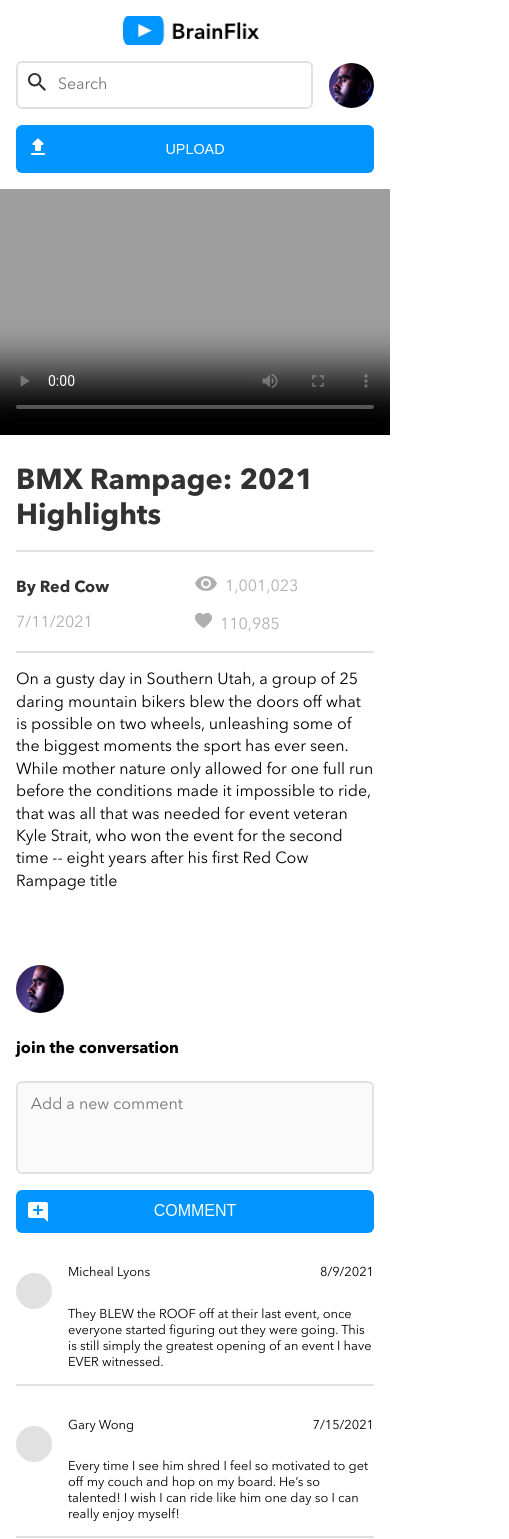
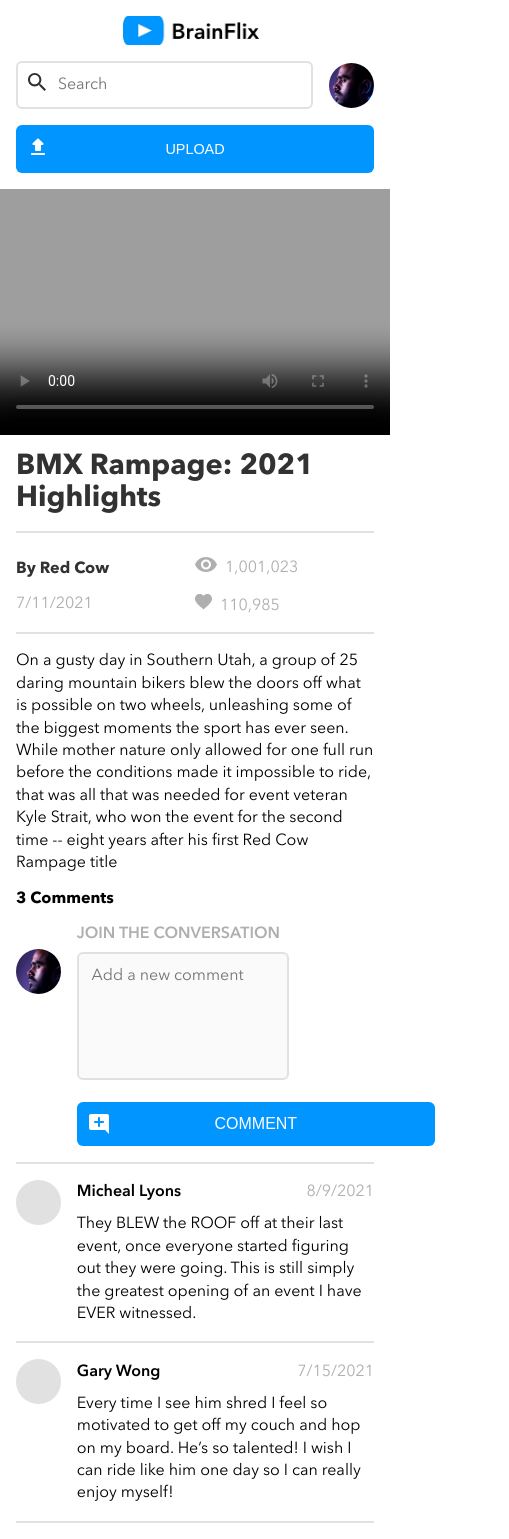
Before and after one commit to duongstephon/stephon-duong-brainflix, a React (Create React App) app: page / in a window 390 px wide. Shown: the top 1539 px of the page, 509 px wide, since content can reach past the window. Built offline with nearby package versions, Linux system fonts and the light colour scheme; the HTML template or start-up script is replaced by a standard one.

Commit message:
added responsive design to comments

```diff
--- a/src/components/Comments/Comments.js
+++ b/src/components/Comments/Comments.js
@@ -6,11 +6,14 @@ import CommentsItem from '../CommentsItem/CommentsItem';
 const Comments = (props) => {
   return (
     <div className="comments">
-      <article>
+    <h3>{props.current.comments.length} Comments</h3>
+      <article className="comments__input-section">
         <img className="comments__image" src={avatarImage} alt="avatar"/>
         <div className="comments__box">
-          <h4>join the conversation</h4>
-          <textarea className="comments__input" type="text" rows="4" placeholder="Add a new comment"/>
+          <div className="comments__tablet-input-display">
+          <h3 className="comments__header">join the conversation</h3>
+          <textarea className="comments__input" type="text" placeholder="Add a new comment"/>
+          </div>
           <button className="comments__button">comment</button>
         </div>
       </article>
--- a/src/components/Comments/Comments.scss
+++ b/src/components/Comments/Comments.scss
@@ -4,18 +4,32 @@
 
 .comments {
     margin: 0rem 1rem;
-    display: flex;
-    flex-direction: column;
-    border-bottom: solid 2px variables.$brainflix-mercury;
+
+    @include mixins.tablet {
+        margin: 0rem 2.25rem;
+    }
+
+    &__input-section {
+        display: flex;
+        align-items: flex-start;
+        border-bottom: solid 2px variables.$brainflix-mercury;
+        margin-bottom: 1rem;
+    }
+
+    &__header {
+        text-transform: uppercase;
+        color: variables.$brainflix-silver;
+        font-weight: 600;
+        margin: 0rem 0rem 0.5rem 0rem;
+    }
 
     &__image {
-        width: 3rem;
-        height: 3rem;
+        width: 2.8rem;
+        height: 2.8rem;
         margin: 1.5rem 1rem 0rem 0rem;
         border-radius: 50%;
         object-fit: cover;
         object-position: 20% 0;
-        margin-top: 3.5rem;
 
         @include mixins.tablet {
             width: 3rem;
@@ -31,6 +45,12 @@
         display: flex;
         flex-direction: column;
         width: 100%;
+
+        @include mixins.tablet {
+            flex-direction: row;
+            align-items: flex-end;
+            justify-content: space-between;
+        }
     }
 
     &__input {
@@ -43,6 +63,18 @@
         border-radius: 6px;
         resize: none;
         padding: 0.8rem 0rem 0rem 0.8rem;
+        height: 8rem;
+
+        @include mixins.tablet {
+            height: 3rem;
+            padding: 0rem;
+            margin-bottom: 0rem;
+            width: 100%;
+        }
+    }
+
+    &__tablet-input-display {
+        inline-size: 27rem;
     }
 
     &__button {
@@ -59,7 +91,8 @@
         margin: 1rem 0rem;
 
         @include mixins.tablet {
-            display: none;
+            margin-bottom: 0rem;
+            inline-size: 10rem;
         }
     }
 }
--- a/src/components/CommentsItem/CommentsItem.js
+++ b/src/components/CommentsItem/CommentsItem.js
@@ -8,11 +8,11 @@ const CommentsItem = (props) => {
     <article className="posted-comments">
       <img className="posted-comments__image" src={Mercury} alt='avatar'/>
         <div className="posted-comments__posted">
-          <div className="posted-comments__title-date">
-            <p>{props.name}</p>
-            <p>{props.handleDate(props.timestamp)}</p>
+          <div className="posted-comments__name-date">
+            <p className="posted-comments__name">{props.name}</p>
+            <p className="posted-comments__date">{props.handleDate(props.timestamp)}</p>
           </div>
-          <p>{props.comment}</p>
+          <p className="posted-comments__comment">{props.comment}</p>
         </div>
 
 
--- a/src/components/CommentsItem/CommentsItem.scss
+++ b/src/components/CommentsItem/CommentsItem.scss
@@ -6,8 +6,6 @@
     @include mixins.comment-section-layout;
 
     @include mixins.tablet {
-        width: 80%;
-        margin: auto;
         margin-bottom: 2rem;
     }
 
@@ -16,9 +14,9 @@
     }
 
     &__image {
-        width: 2.25rem;
-        height: 2.25rem;
-        margin: 1.5rem 1rem 0rem 0rem;
+        width: 2.8rem;
+        height: 2.8rem;
+        margin: 0rem 1rem 0rem 0rem;
         border-radius: 50%;
         object-fit: cover;
         object-position: 20% 0;
@@ -45,11 +43,26 @@
         }
     }
 
-    &__title-date {
+    &__name-date {
         display: flex;
         justify-content: space-between;
         align-items: center;
         width: 100%;
         padding: 0.2rem 0rem 0rem 0rem;
     }
+
+    &__name {
+        font-weight: 600;
+        margin: 0rem;
+    }
+
+    &__date {
+        color: variables.$brainflix-silver;
+        margin: 0rem;
+    }
+
+    &__comment {
+        line-height: 1.4rem;
+        margin: 0.7rem 0rem 1rem 0rem;
+    }
 }
--- a/src/components/Description/Description.scss
+++ b/src/components/Description/Description.scss
@@ -11,13 +11,11 @@
 
     &__title {
         color: variables.$brainflix-black;
-        font-size: 1.8rem;
-        padding: 0rem 0rem 1rem 0rem;
+        padding: 1rem 0rem;
         border-bottom: solid 2px variables.$brainflix-mercury;
-        margin-bottom: 0rem;
+        margin: 0rem;
 
         @include mixins.tablet {
-            font-size: 2rem;
             border-bottom: none;
             padding: 0rem;
         }
@@ -48,7 +46,6 @@
 
     &__channel {
         color: variables.$brainflix-black;
-        font-size: 1rem;
         margin: 0rem 0rem 1rem 0rem;
     }
 
@@ -58,12 +55,10 @@
 
     &__date {
         margin: 0rem 0rem 1rem 0rem;
-        font-size: 1rem;
         color: variables.$brainflix-silver;
     }
 
     &__views {
-        font-size: 1rem;
         color: variables.$brainflix-silver;
         margin: 0rem 0rem 1rem 0rem;
 
@@ -74,7 +69,6 @@
     }
 
     &__likes {
-        font-size: 1rem;
         color: variables.$brainflix-silver;
         margin: 0rem 0rem 1rem 0rem;
 
@@ -85,7 +79,6 @@
     }
 
     &__description {
-        font-size: 1rem;
         line-height: 1.4rem;
     }
 }
--- a/src/components/VideoNav/VideoNav.js
+++ b/src/components/VideoNav/VideoNav.js
@@ -6,7 +6,7 @@ const VideoNav = (props) => {
 
   return (
     <ul className="video-nav">
-    <h4 className="video-nav__header">next videos</h4>
+    <h3 className="video-nav__header">next videos</h3>
       {props.videos.map(video => {
           return (
           <VideoNavItem
--- a/src/components/VideoNav/VideoNav.scss
+++ b/src/components/VideoNav/VideoNav.scss
@@ -3,7 +3,7 @@
 @use '../../styles/partials/global.scss' as *;
 
 .video-nav {
-    padding: 1.5rem 1rem;
+    padding: 0rem 1rem;
     list-style-type: none;
 
     @include mixins.tablet {
--- a/src/styles/partials/global.scss
+++ b/src/styles/partials/global.scss
@@ -14,3 +14,21 @@ body {
     font-display: swap;
     color: variables.$brainflix-darkblack;
 }
+
+h1 {
+    font-size: 1.8rem;
+    line-height: 2rem;
+
+    @include mixins.tablet {
+        font-size: 2.1rem;
+        line-height: 2.5rem;
+    }
+}
+
+h3 {
+    font-size: 1rem
+}
+
+p {
+    font-size: 1rem;
+}
```
